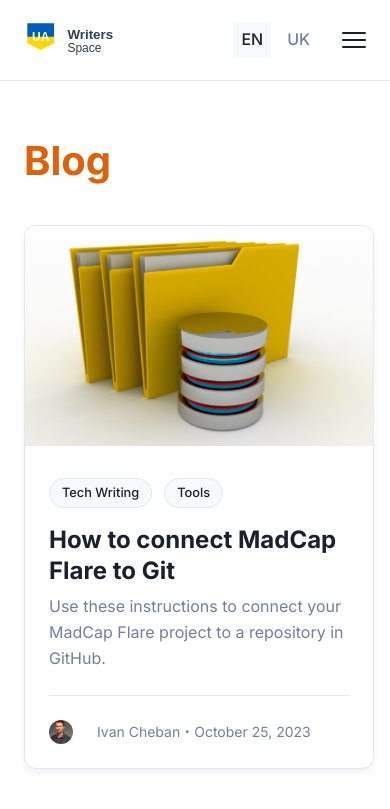
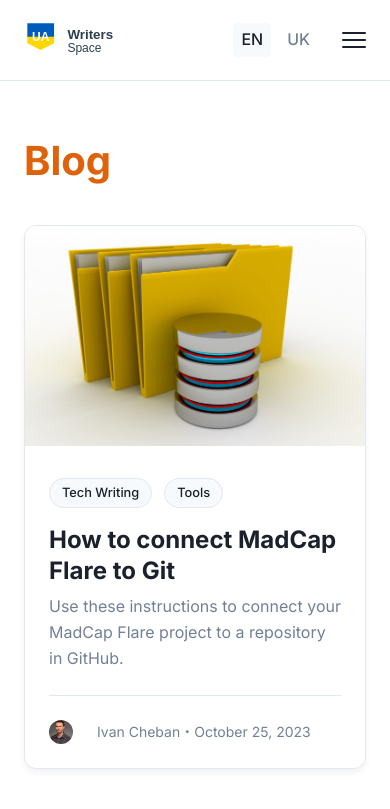
Before and after one commit to ivancheban/ua-writers-blog, a plain HTML site: page index.html in a window 390 px wide. Shown: the top 809 px of the page. Drawn offline with Linux system fonts and the light colour scheme.

Commit message:
edited css for mobile screen

```diff
--- a/styles.css
+++ b/styles.css
@@ -60,7 +60,8 @@ a:hover { text-decoration: underline; }
 /* --- Blog Post Grid & Card Styling --- */
 .post-grid {
     display: grid;
-    grid-template-columns: repeat(auto-fit, minmax(350px, 1fr)); /* Creates responsive columns */
+    /* THE FIX: Changed minmax from 350px to 300px for better mobile fit */
+    grid-template-columns: repeat(auto-fit, minmax(300px, 1fr));
     gap: 2.5rem;
 }
 .post-card {
@@ -68,7 +69,7 @@ a:hover { text-decoration: underline; }
     border: 1px solid var(--border-color);
     border-radius: 12px;
     box-shadow: 0 4px 6px rgba(0,0,0,0.05);
-    overflow: hidden; /* This is key for the image corners */
+    overflow: hidden;
     display: flex;
     flex-direction: column;
     transition: transform 0.2s ease, box-shadow 0.2s ease;
@@ -86,7 +87,7 @@ a:hover { text-decoration: underline; }
     padding: 1.5rem;
     display: flex;
     flex-direction: column;
-    flex-grow: 1; /* Makes the content area fill the card */
+    flex-grow: 1;
 }
 .card-content h2 {
     font-size: 1.5rem;
@@ -96,7 +97,7 @@ a:hover { text-decoration: underline; }
 .card-content .excerpt {
     color: var(--text-secondary);
     margin-bottom: 1.5rem;
-    flex-grow: 1; /* Pushes the metadata to the bottom */
+    flex-grow: 1;
 }
 .card-metadata {
     display: flex;
@@ -106,15 +107,13 @@ a:hover { text-decoration: underline; }
     color: var(--text-secondary);
     border-top: 1px solid var(--border-color);
     padding-top: 1.5rem;
-    margin-top: auto; /* Aligns to the bottom */
+    margin-top: auto;
 }
 .card-metadata .author-image { width: 24px; height: 24px; border-radius: 50%; }
 
-/* --- Article Tags --- */
+/* --- Other page styles... --- */
 .tag-list { display: flex; gap: 0.75rem; margin-bottom: 1rem; }
 .tag { font-size: 0.8rem; background-color: #F7FAFC; border: 1px solid var(--border-color); padding: 0.25rem 0.75rem; border-radius: 16px; font-weight: 500; }
-
-/* --- Single Post Page & Other Styles (No Changes) --- */
 .post-header { text-align: left; margin-bottom: 2rem; max-width: 900px; margin-left: auto; margin-right: auto; }
 .post-header .author-info { display: flex; align-items: center; gap: 1rem; margin-bottom: 1rem; }
 .post-header .author-image { width: 48px; height: 48px; border-radius: 50%; }
```
